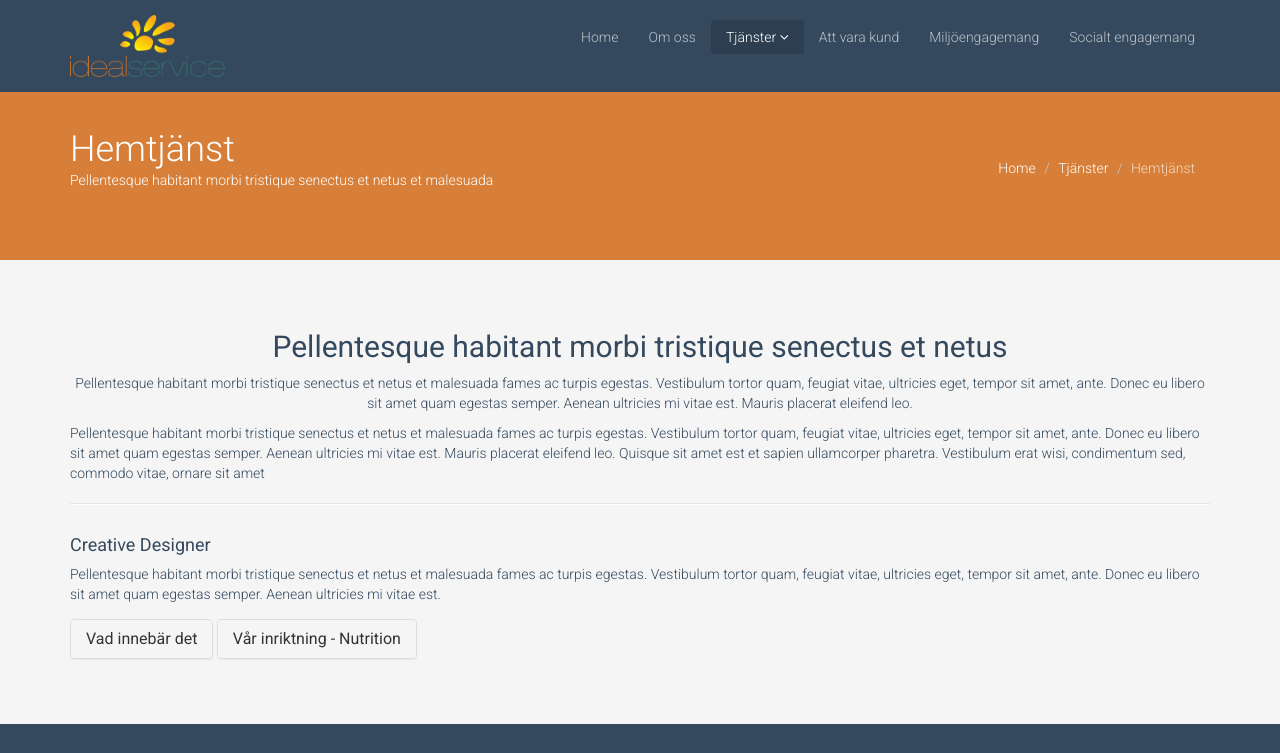
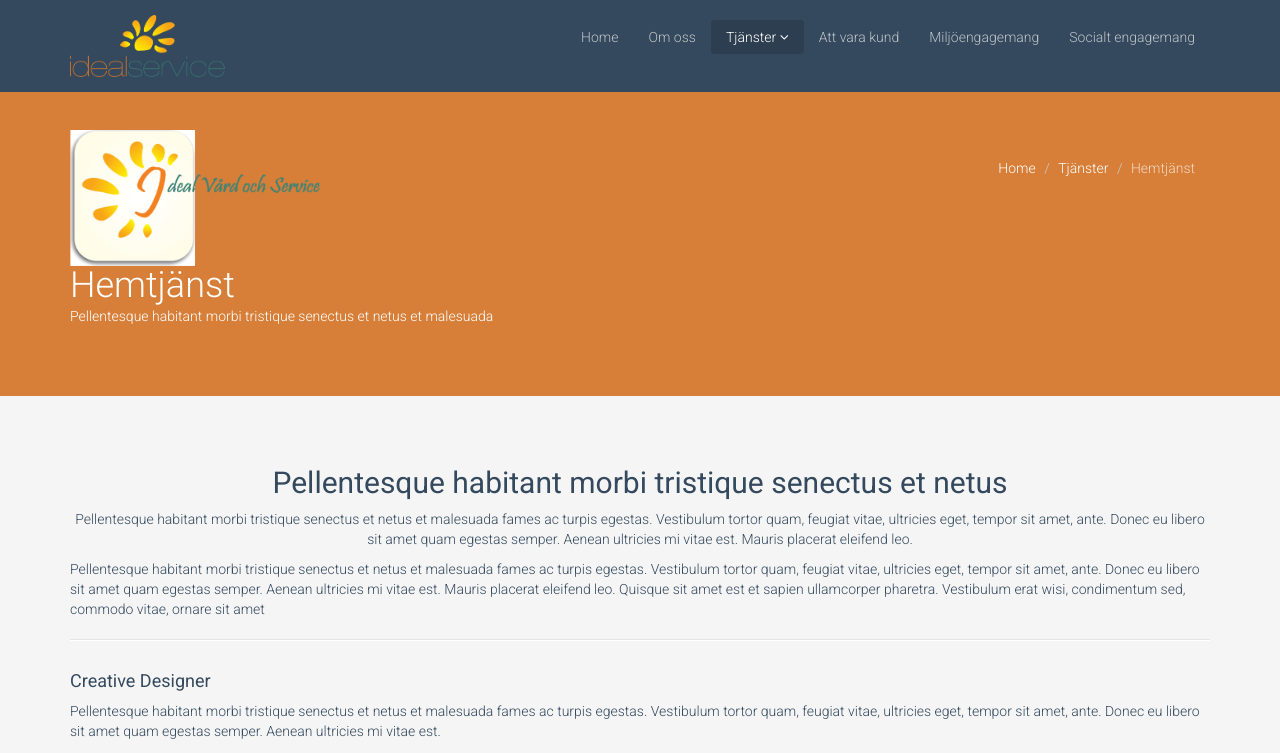
Before and after one commit to DanielEdu/idealservice.com, a plain HTML site: page career2.html in a window 1280 px wide. Shown: the top 753 px of the page. Drawn offline with Linux system fonts and the light colour scheme.

Commit message:
se agrego el logo para cuidado de abuelitos

```diff
--- a/career2.html
+++ b/career2.html
@@ -60,6 +60,7 @@
     <div class="container">
       <div class="row">
         <div class="col-sm-6">
+          <figure><img src="images/logo2.png" alt="Hemtjänst" width="250px" ></figure>
           <h1>Hemtjänst</h1>
           <p>Pellentesque habitant morbi tristique senectus et netus et malesuada</p>
         </div>
```
Also changed, not shown: images/ads/ad1.png (deleted), images/ads/ad2.png (deleted), images/ads/ad3.png (deleted), images/ads/ad4.png (deleted), images/blog/avatar.jpg (deleted), images/blog/avatar1.png (deleted), images/blog/avatar2.png (deleted), images/blog/avatar3.png (deleted), images/logo2.png (added), images/portfolio/full/item2.jpg (deleted), images/portfolio/full/item3.jpg (deleted), images/portfolio/full/item4.jpg (deleted), images/portfolio/full/item5.jpg (deleted), images/portfolio/full/item6.jpg (deleted).
